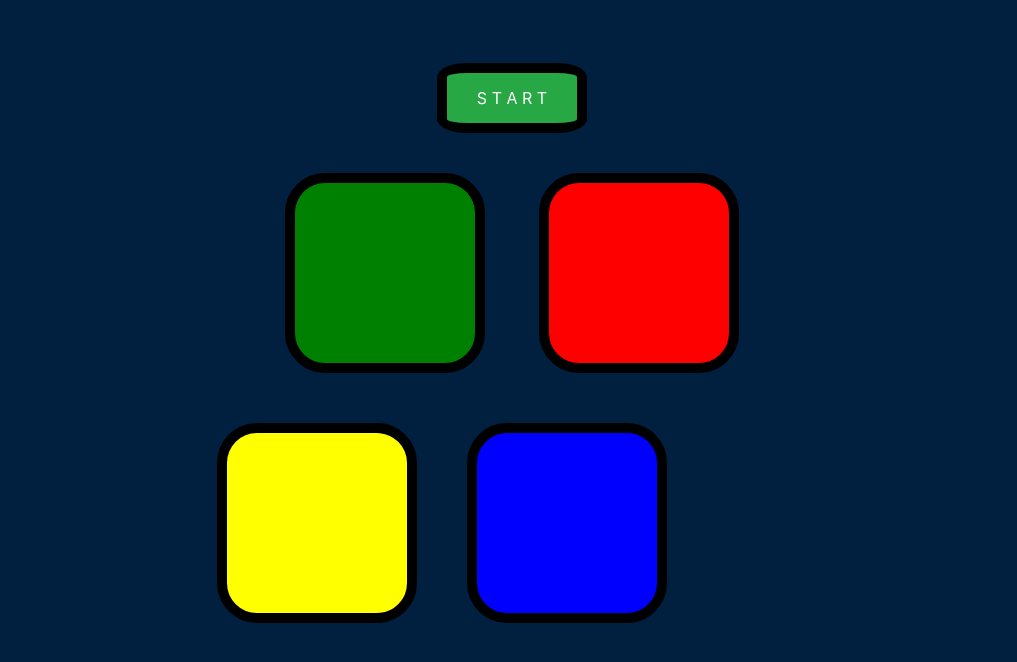
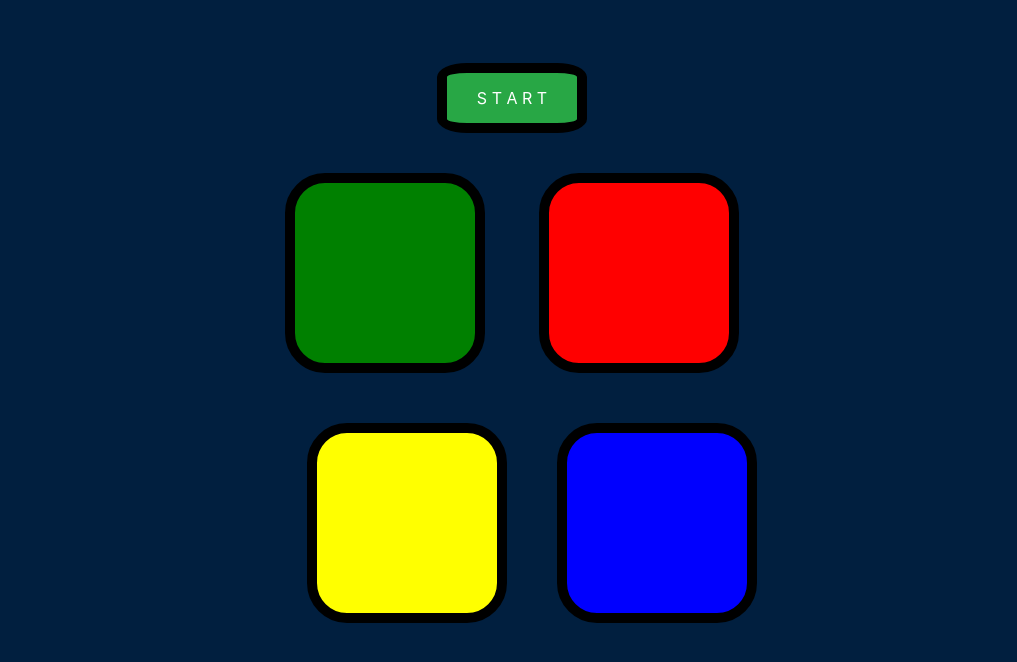
Before and after one commit to fxlgun/simongame, a plain HTML site: page index.html in a window 1280 px wide. Shown: the part 138-800 px from the top of the page, without its empty margins (128-1145 px from the left). Drawn offline with nearby package versions, Linux system fonts and the light colour scheme.

Commit message:
Update styles.css

```diff
--- a/styles.css
+++ b/styles.css
@@ -35,6 +35,10 @@ body {
   border-radius: 20%;
 }
 
+.row{
+  margin-left: 75px;
+}
+
 .game-over {
   background-color: red;
   opacity: 0.8;
```
